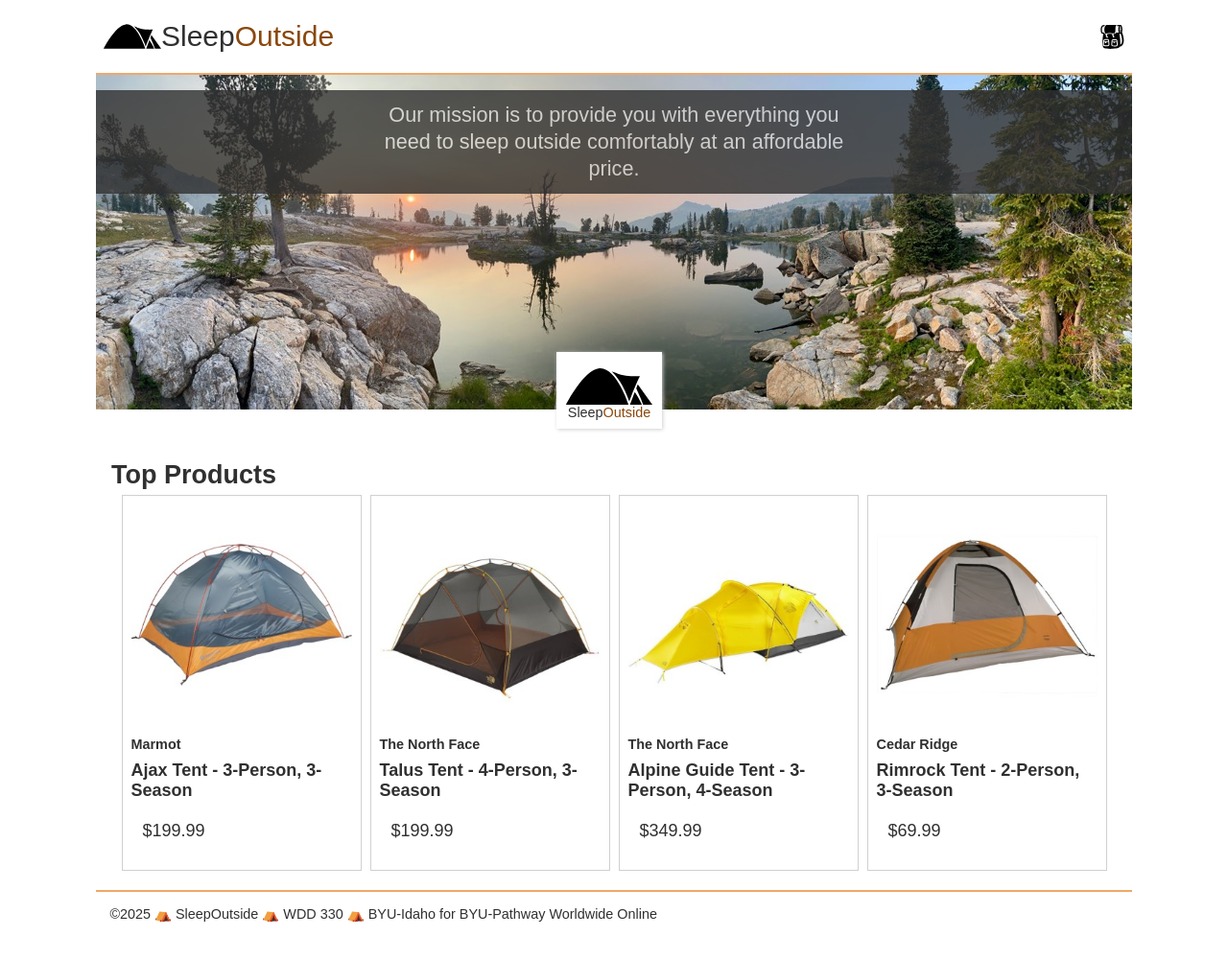
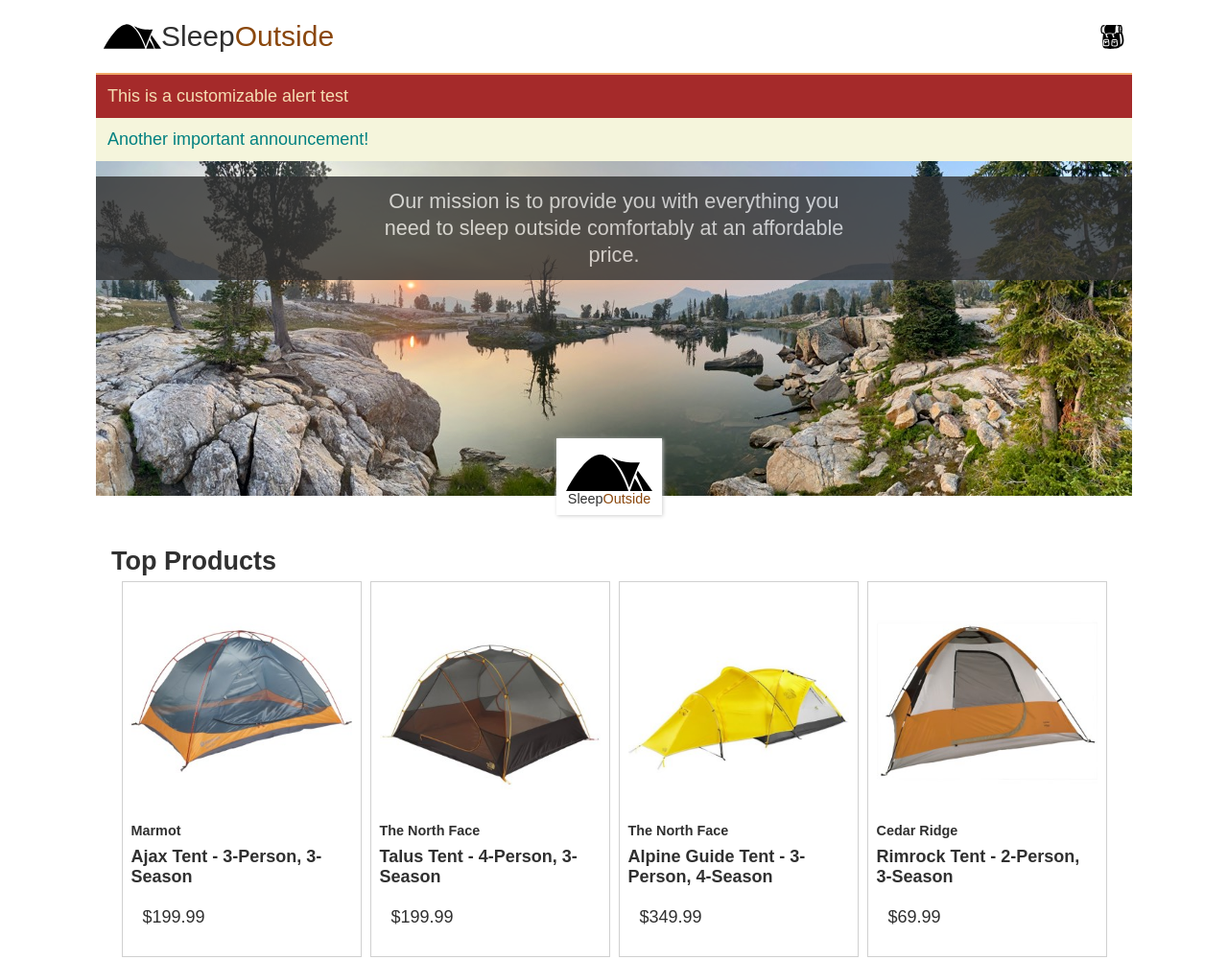
Before and after one commit to gino004/wdd330-team14, a website built with Vite: page src/index.html in a window 1280 px wide. Shown: the top 1001 px of the page at 96% size. Before the commit the page ends 976 px from the top, so only its background shows below. Built offline with nearby package versions, Linux system fonts and the light colour scheme.

Commit message:
worked on customizable alert

```diff
--- /dev/null
+++ b/css/style.css
@@ -0,0 +1,10 @@
+
+
+
+.alert-list{
+    border: 1px solid green;
+}
+.alert-list:hover {
+    opacity: 50%;
+    cursor: pointer;
+}
--- a/src/index.html
+++ b/src/index.html
@@ -5,6 +5,7 @@
     <meta name="viewport" content="width=device-width, initial-scale=1.0" />
     <title>Sleep Outside | Home</title>
     <link rel="stylesheet" href="/css/style.css" />
+    <script src="js/main.js" type="module"></script>
   </head>
 
   <body>
--- /dev/null
+++ b/src/js/alert.mjs
@@ -0,0 +1,46 @@
+export default class Alert {
+    constructor(jsonPath) {
+      this.jsonPath = jsonPath;
+    }
+
+
+    async fetchAlerts() {
+      try {
+        console.log("Fetching alerts from:", this.jsonPath);
+        const response = await fetch(this.jsonPath);
+
+        // Log the response status and content type
+        console.log("Response status:", response.status);
+        console.log("Response content type:", response.headers.get("Content-Type"));
+
+        if (!response.ok) throw new Error(`Failed to load alerts (Status: ${response.status})`);
+
+        const data = await response.json(); // throws an error if response is not JSON
+        console.log("Fetched alerts data:", data);
+        return data;
+      } catch (error) {
+        console.error("Error fetching alerts from:", this.jsonPath, error);
+        return [];
+      }
+    }
+
+
+
+    async render() {
+      const alerts = await this.fetchAlerts();
+      if (alerts.length === 0) return;
+
+      const section = document.createElement("section");
+      section.classList.add("alert-list");
+
+      alerts.forEach(({ message, background, color }) => {
+        const p = document.createElement("p");
+        p.textContent = message;
+        p.style.backgroundColor = background;
+        p.style.color = color;
+        section.appendChild(p);
+      });
+
+      document.querySelector("main").prepend(section); // prepends created section to main
+    }
+  }
--- a/src/js/main.js
+++ b/src/js/main.js
@@ -0,0 +1,4 @@
+import Alert from "./alert.mjs";
+
+const alertInstance = new Alert("/json/alerts.json");
+alertInstance.render();
--- /dev/null
+++ b/src/json/alerts.json
@@ -0,0 +1,12 @@
+[
+    {
+      "message": "This is a customizable alert test",
+      "background": "Brown",
+      "color": "wheat"
+    },
+    {
+      "message": "Another important announcement!",
+      "background": "beige",
+      "color": "teal"
+    }
+  ]
```
